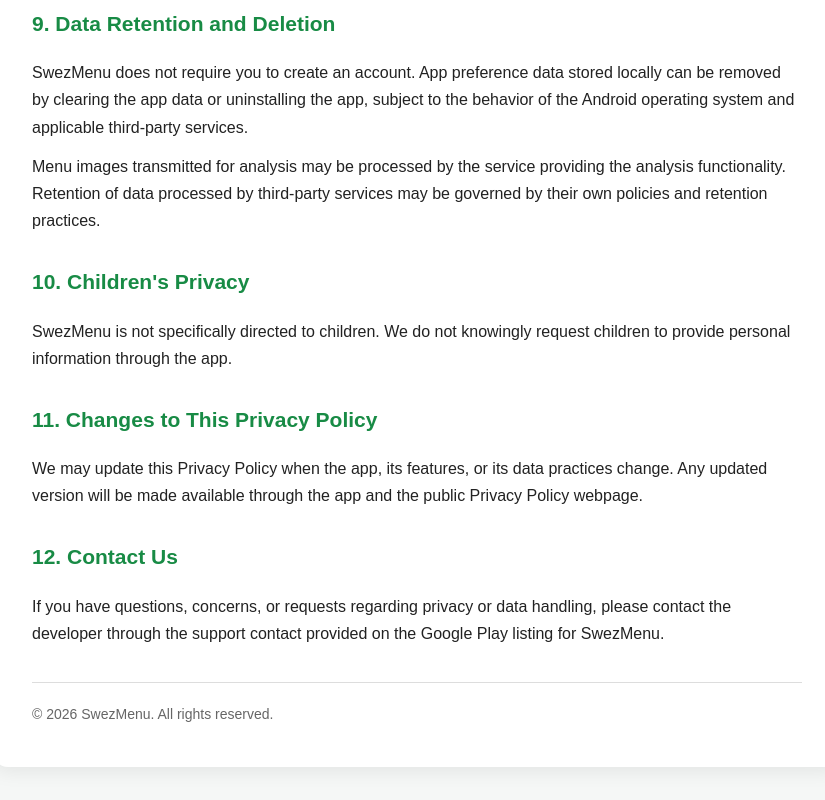
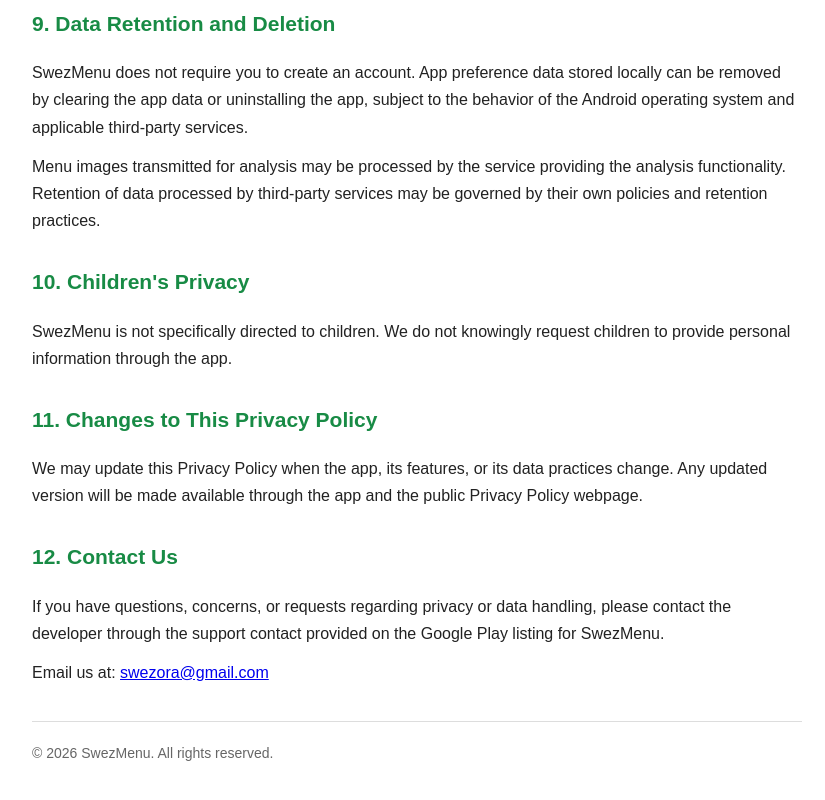
Before and after one commit to SwezoraHub/swezmenu-privacy-policy, a plain HTML site: page index.html in a window 1280 px wide. Shown: the part 2153-2953 px from the top of the page, without its empty margins (223-1048 px from the left). Drawn offline with Linux system fonts and the light colour scheme.

Commit message:
Add email contact information to index.html

```diff
--- a/index.html
+++ b/index.html
@@ -265,6 +265,12 @@
         handling, please contact the developer through the support contact
         provided on the Google Play listing for SwezMenu.
       </p>
+      <p>
+    Email us at:
+    <a href="mailto:swezora@gmail.com">
+        swezora@gmail.com
+    </a>
+</p>
 
       <div class="footer">
         © 2026 SwezMenu. All rights reserved.
```
